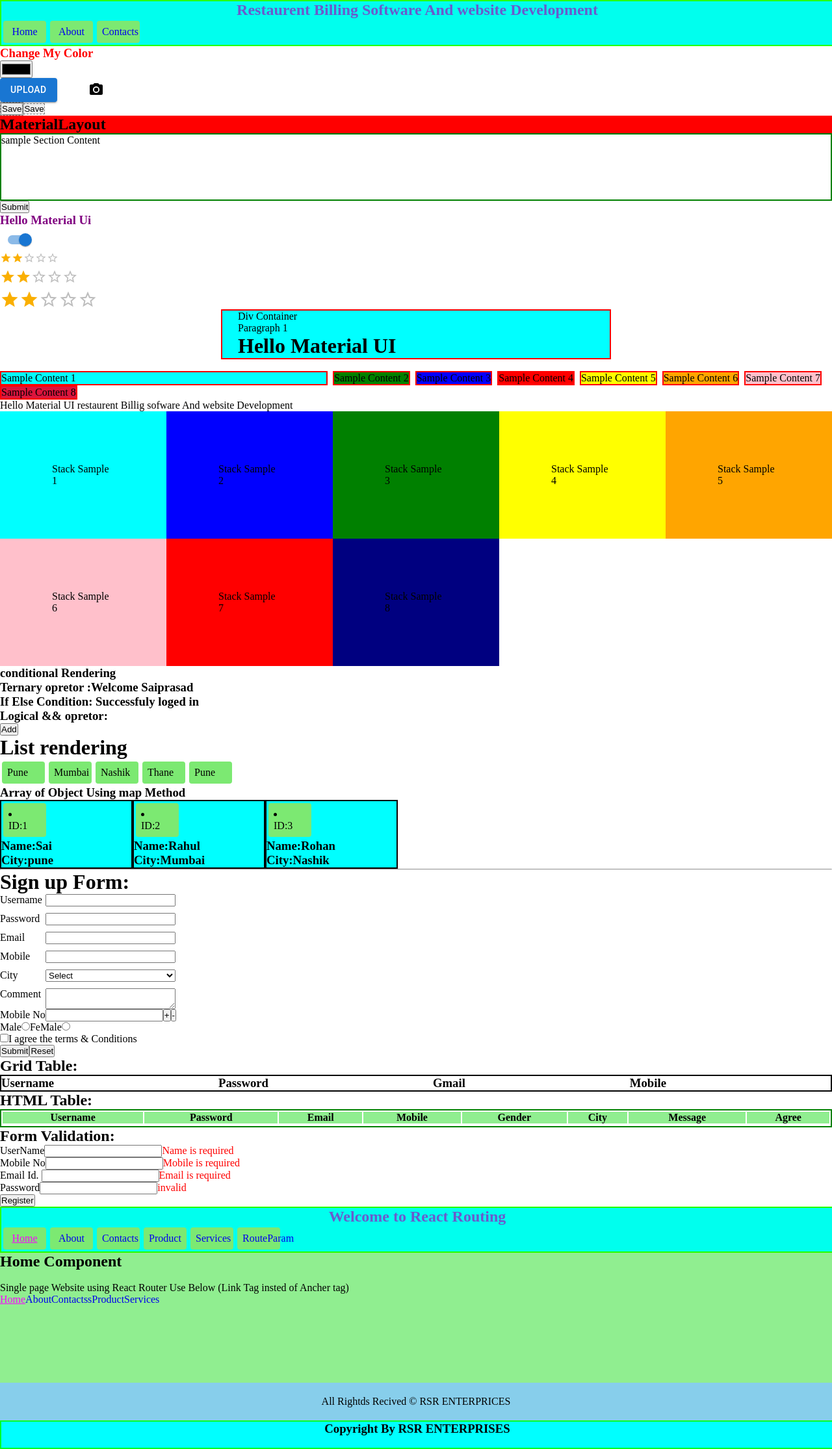
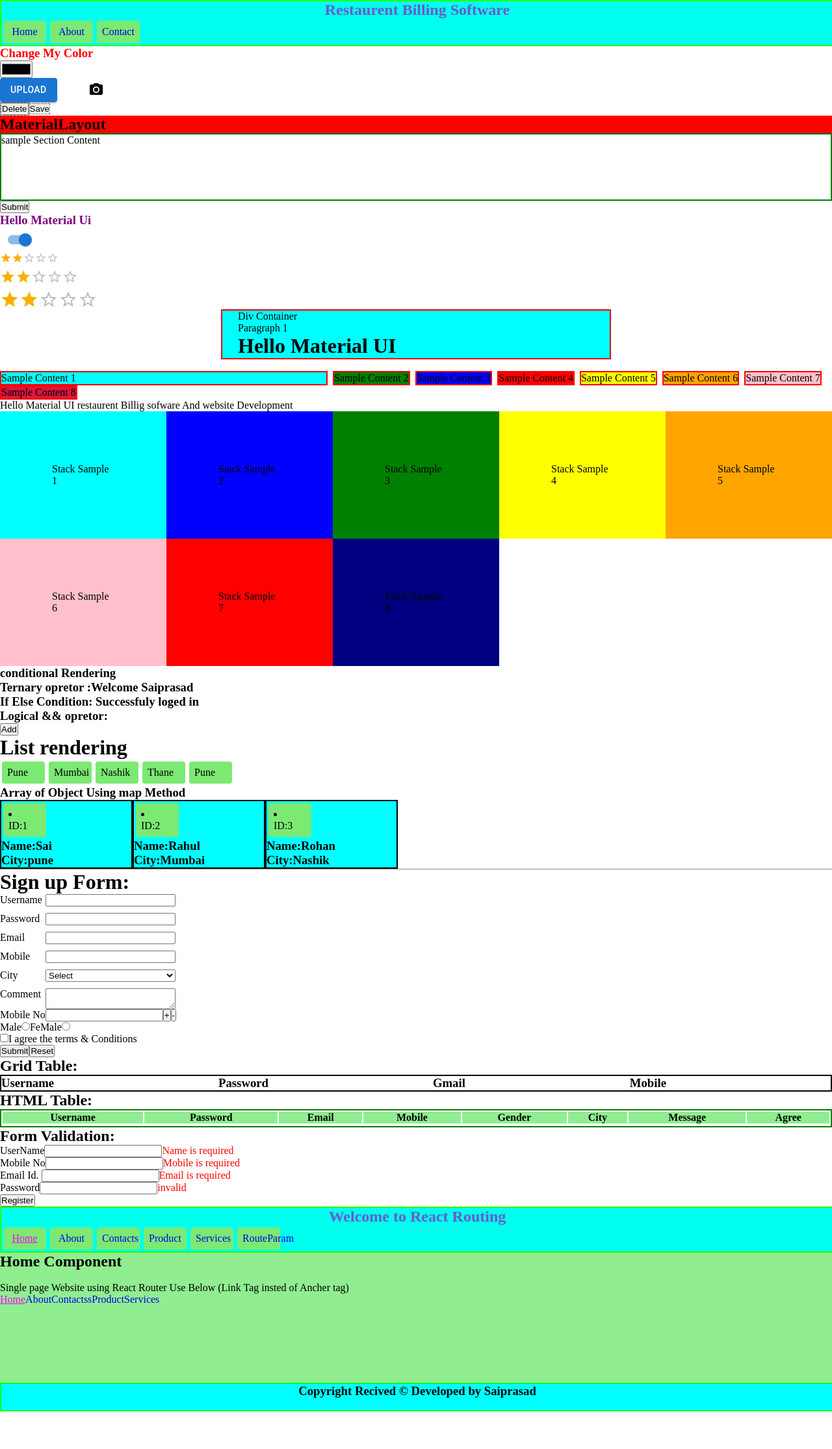
Before and after one commit to saiprasadpagar/project1, a React (Create React App) app: page / in a window 1280 px wide. Shown: the whole page at 65% size. After the commit the page ends 2172 px from the top, so only its background shows below. Built offline with nearby package versions, Linux system fonts and the light colour scheme.

Commit message:
All Commit

```diff
--- a/src/components/Footer/footer.js
+++ b/src/components/Footer/footer.js
@@ -1,7 +1,7 @@
 const Footers = () => {
   return (
     <div className="main-footer">
-      <h3>Copyright By RSR ENTERPRISES</h3>
+      <h3>Copyright Recived &copy; Developed by Saiprasad</h3>
     </div>
   );
 };
--- a/src/components/Header/header.js
+++ b/src/components/Header/header.js
@@ -4,7 +4,7 @@ const Header = () => {
   return (
     <div className="main-header">
       <h2>
-        Restaurent Billing Software And website Development
+        Restaurent Billing Software
       </h2>
       <Nav/>
 
--- a/src/components/Header/nav.js
+++ b/src/components/Header/nav.js
@@ -4,9 +4,9 @@ function Nav() {
     <div class= "nav-container">
 
 <ul class="ul">
-<li><a href='https://rsrenterprises.business.site/' rel="noreferrer" target={'_blank'}>Home</a></li>
-<li><a href='https://rsrenterprises.business.site/#summary'>About</a></li>
-<li><a href='https://rsrenterprises.business.site/#details'>Contacts</a></li>
+<li><a href='#'>Home</a></li>
+<li><a href='https://linkedin.com/in/saiprasadpagar'>About</a></li>
+<li><a href='https://github.com/saiprasadpagar'>Contact</a></li>
 
 </ul>
 
--- a/src/components/MaterialUI/Material.js
+++ b/src/components/MaterialUI/Material.js
@@ -20,8 +20,8 @@ const Material=()=>{
     </Stack></div>
 
 
-<Box component= "button" sx={{ border: '1px dashed grey' }}>
-<button>Save</button>
+<Box component= "button" sx={{border: '1px dashed grey' }}>
+<button>Delete</button>
 </Box>
 
 <Box component="button"  variant="contained"sx={{ border: '1px dashed grey' }}>Save</Box>
--- a/src/components/Routing/Basic-Routing.js
+++ b/src/components/Routing/Basic-Routing.js
@@ -1,6 +1,5 @@
 
 import Header from "./Header";
-import Footer from "./Footer";
 import Home from "./Home";
 import About from "./About";
 import Contacts from "./Contacts";
@@ -27,7 +26,6 @@ const BasicRouting =()=>{
 <Route path = "useparams/*" element={<RouteParameter/>}/>
 <Route path = "*" element={<Error404/>} />
 </Routes>
-<Footer/>
 </Router>
 
 
--- a/src/components/Routing/Footer.js
+++ /dev/null
@@ -1,12 +0,0 @@
-const Footer =()=>{
-    return (<>
-    <div>
-    <footer style = {{backgroundColor:"skyblue", padding:20}}>
-<p style = {{textAlign:"center"}}> All Rightds Recived &copy; RSR ENTERPRICES</p>
-    </footer>
-    </div>
-    </>
-    );
-};
-
-export default Footer;
```
